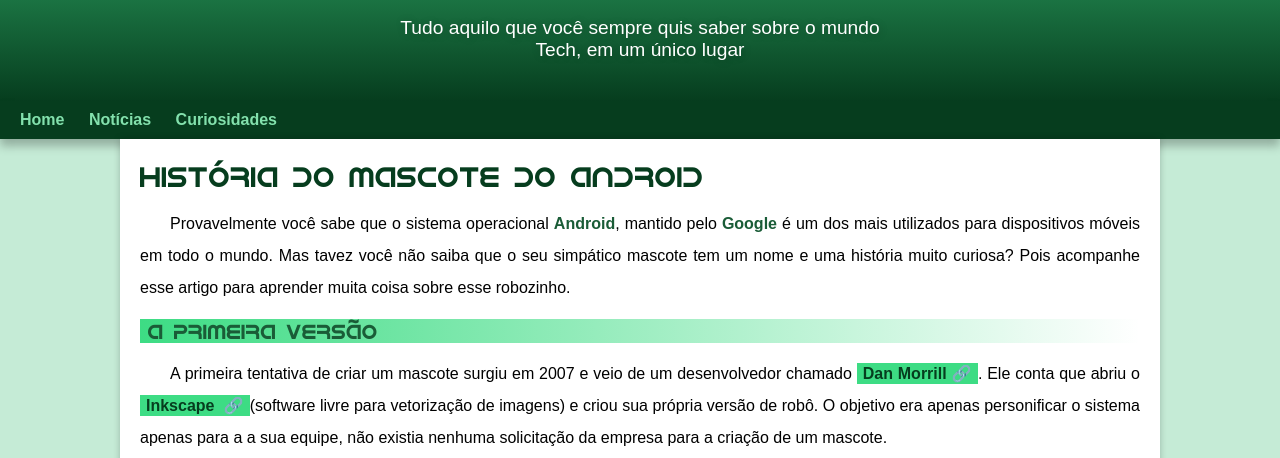
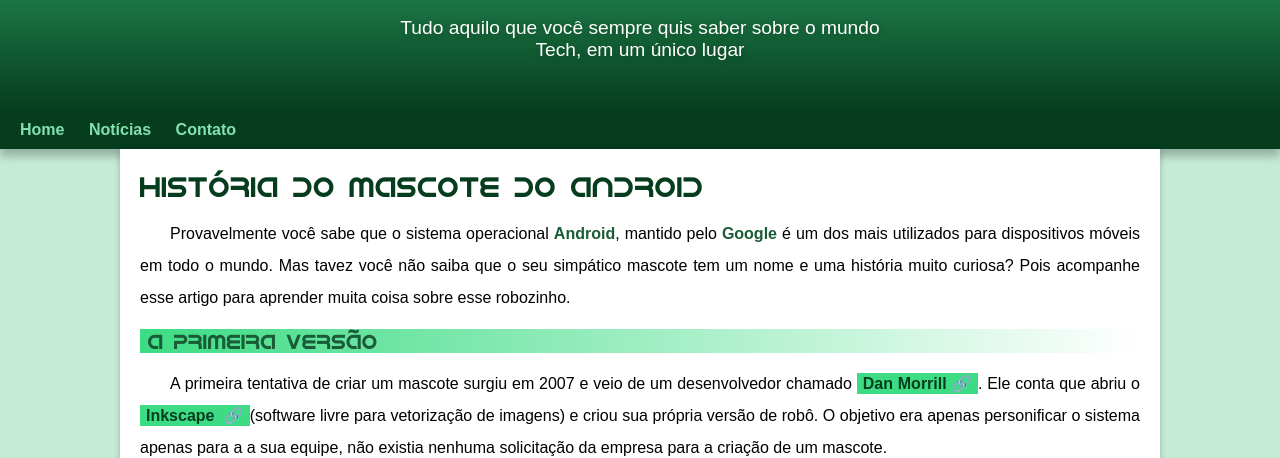
Before and after one commit to HenryNascimento/projeto-android, a plain HTML site: page index.html in a window 1280 px wide. Shown: the part 100-558 px from the top of the page. Drawn offline with Linux system fonts and the light colour scheme.

Commit message:
atualizei o site2

```diff
--- a/estilo/style.css
+++ b/estilo/style.css
@@ -61,7 +61,7 @@
     max-width: 500px;
     padding-left: 10px;
     padding-right: 10px;
-    padding-bottom: 40px;
+    padding-bottom: 50px;
     margin: auto;
 }
 
--- a/index.html
+++ b/index.html
@@ -17,7 +17,7 @@
     <nav>
         <a href="#">Home</a>
         <a href="#">Notícias</a>
-        <a href="#">Curiosidades</a>
+        <a href="#">Contato</a>
     </nav>
 
     <main>
```
